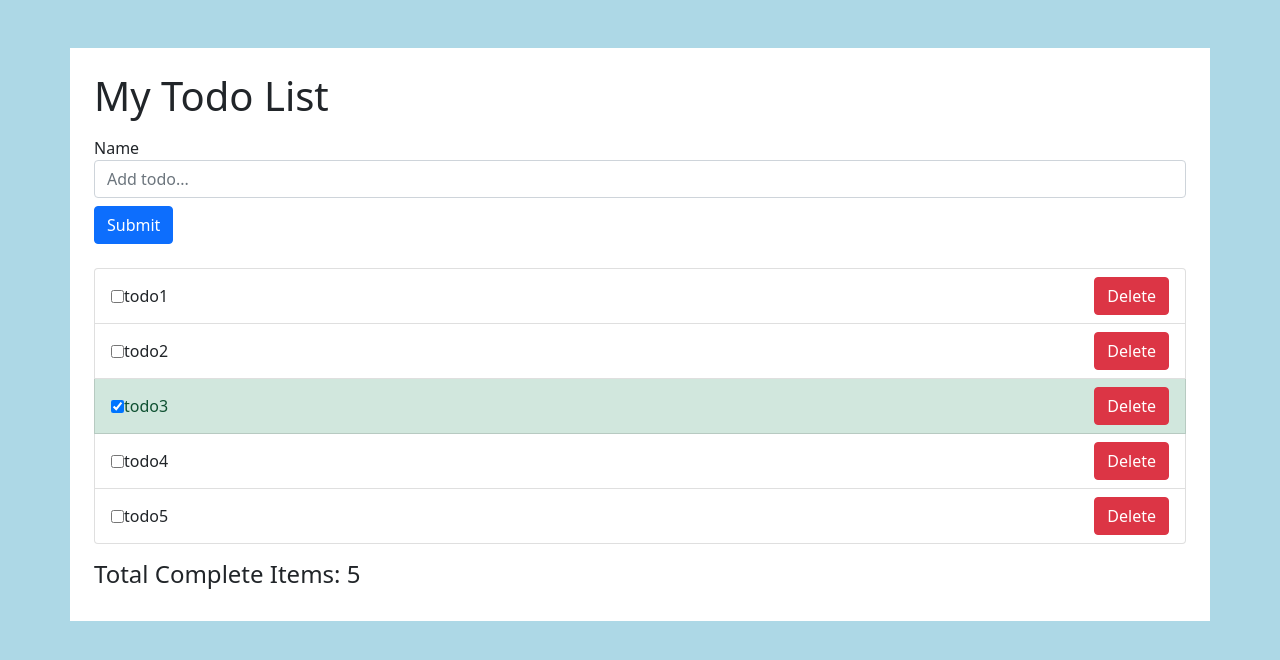
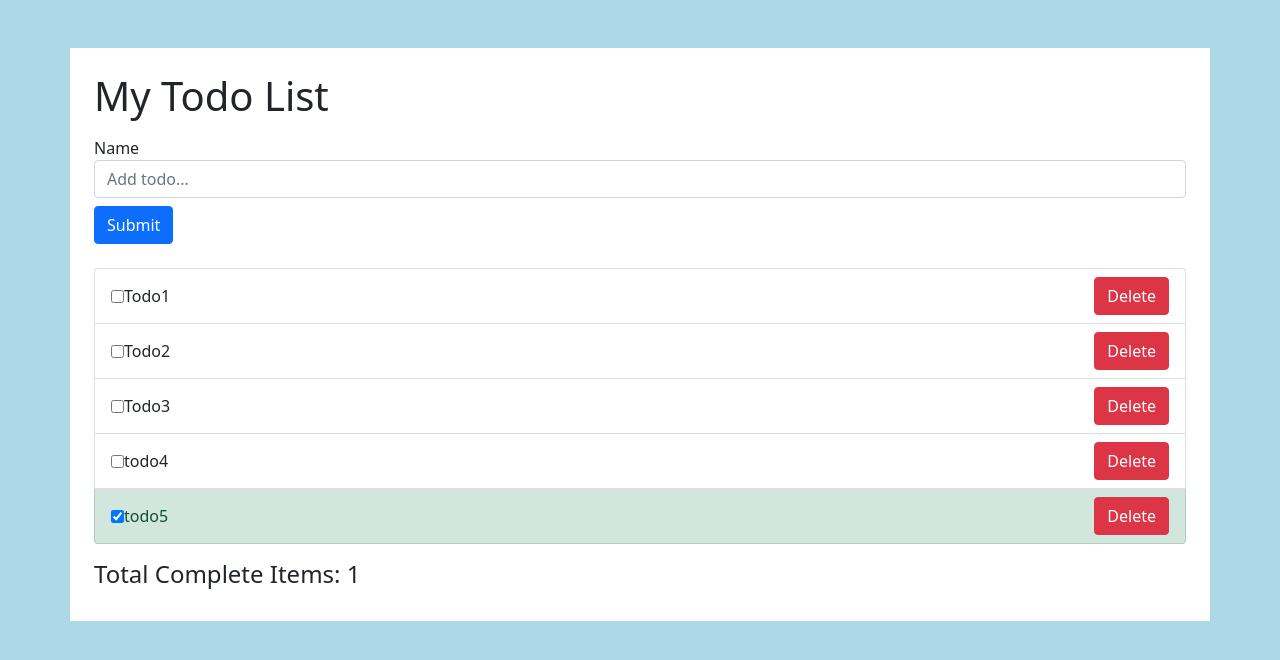
Before and after one commit to rakeshprakash91/react101, a React (Create React App) app: page / in a window 1280 px wide. Shown: the top 660 px of the page. Built offline with nearby package versions, Linux system fonts and the light colour scheme.

Commit message:
working todos app with basic redux-toolkit

```diff
--- a/src/components/AddTodoForm.js
+++ b/src/components/AddTodoForm.js
@@ -7,7 +7,8 @@ const AddTodoForm = () => {
 
   const onSubmit = (event) => {
     event.preventDefault();
-    dispatch(addTodo(event.target.value));
+    dispatch(addTodo({ title: value }));
+    setValue("");
   };
 
   return (
--- a/src/components/TodoItem.js
+++ b/src/components/TodoItem.js
@@ -1,14 +1,41 @@
-import React from 'react';
+import React from "react";
+import { useDispatch } from "react-redux";
+import { deleteTodos, toggleComplete } from "../redux/todoSlice";
 
 const TodoItem = ({ id, title, completed }) => {
+  const dispatch = useDispatch();
+
+  function changeHandler() {
+    dispatch(
+      toggleComplete({
+        id: id
+      })
+    );
+  }
+
+  function clickHandler() {
+    dispatch(
+      deleteTodos({
+        id: id
+      })
+    );
+  }
+
   return (
-		<li className={`list-group-item ${completed && 'list-group-item-success'}`}>
-			<div className='d-flex justify-content-between'>
-				<span className='d-flex align-items-center'>
-					<input type='checkbox' className='mr-3' checked={completed}></input>
+    <li className={`list-group-item ${completed && "list-group-item-success"}`}>
+      <div className="d-flex justify-content-between">
+        <span className="d-flex align-items-center">
+          <input
+            type="checkbox"
+            className="mr-3"
+            onChange={changeHandler}
+            checked={completed}
+          ></input>
           {title}
         </span>
-				<button className='btn btn-danger'>Delete</button>
+        <button className="btn btn-danger" onClick={clickHandler}>
+          Delete
+        </button>
       </div>
     </li>
   );
--- a/src/components/TodoList.js
+++ b/src/components/TodoList.js
@@ -1,22 +1,24 @@
-import React from 'react';
-import TodoItem from './TodoItem';
+import React from "react";
+import { useSelector } from "react-redux";
+import TodoItem from "./TodoItem";
 
 const TodoList = () => {
-	const todos = [
-		{ id: 1, title: 'todo1', completed: false },
-		{ id: 2, title: 'todo2', completed: false },
-		{ id: 3, title: 'todo3', completed: true },
-		{ id: 4, title: 'todo4', completed: false },
-		{ id: 5, title: 'todo5', completed: false },
-	];
+  const todos = useSelector((state) => {
+    return state.todos;
+  });
 
-	return (
-		<ul className='list-group'>
-			{todos.map((todo) => (
-				<TodoItem id={todo.id} title={todo.title} completed={todo.completed} />
-			))}
-		</ul>
-	);
+  return (
+    <ul className="list-group">
+      {todos.map((todo) => (
+        <TodoItem
+          key={todo.id}
+          id={todo.id}
+          title={todo.title}
+          completed={todo.completed}
+        />
+      ))}
+    </ul>
+  );
 };
 
 export default TodoList;
--- a/src/components/TotalCompleteItems.js
+++ b/src/components/TotalCompleteItems.js
@@ -1,7 +1,12 @@
-import React from 'react';
+import React from "react";
+import { useSelector } from "react-redux";
 
 const TotalCompleteItems = () => {
-	return <h4 className='mt-3'>Total Complete Items: 5</h4>;
+  const todos = useSelector((state) => {
+    return state.todos.filter((todo) => todo.completed === true);
+  });
+
+  return <h4 className="mt-3">Total Complete Items: {todos?.length}</h4>;
 };
 
 export default TotalCompleteItems;
--- a/src/redux/todoSlice.js
+++ b/src/redux/todoSlice.js
@@ -14,6 +14,16 @@ const InitialState = [
   {
     id: 3,
     title: "Todo3",
+    completed: false
+  },
+  {
+    id: 4,
+    title: "todo4",
+    completed: false
+  },
+  {
+    id: 5,
+    title: "todo5",
     completed: true
   }
 ];
@@ -33,12 +43,17 @@ const todoSlice = createSlice({
     },
     toggleComplete: (state, action) => {
       state.map((item) => {
-        return item.id === action.payload.id ? (item.completed = true) : item;
+        return item.id === action.payload.id
+          ? (item.completed = !item.completed)
+          : item;
       });
+    },
+    deleteTodos: (state, action) => {
+      return state.filter((todo) => todo.id !== action.payload.id);
     }
   }
 });
 
 const todoReducer = todoSlice.reducer;
-export const { addTodo } = todoSlice.actions;
+export const { addTodo, toggleComplete, deleteTodos } = todoSlice.actions;
 export default todoReducer;
```
Also changed, not shown: src/features/counter/counterSlice.js (deleted, +0 -22 lines). Lines whose indentation alone changed are shown as unchanged.
